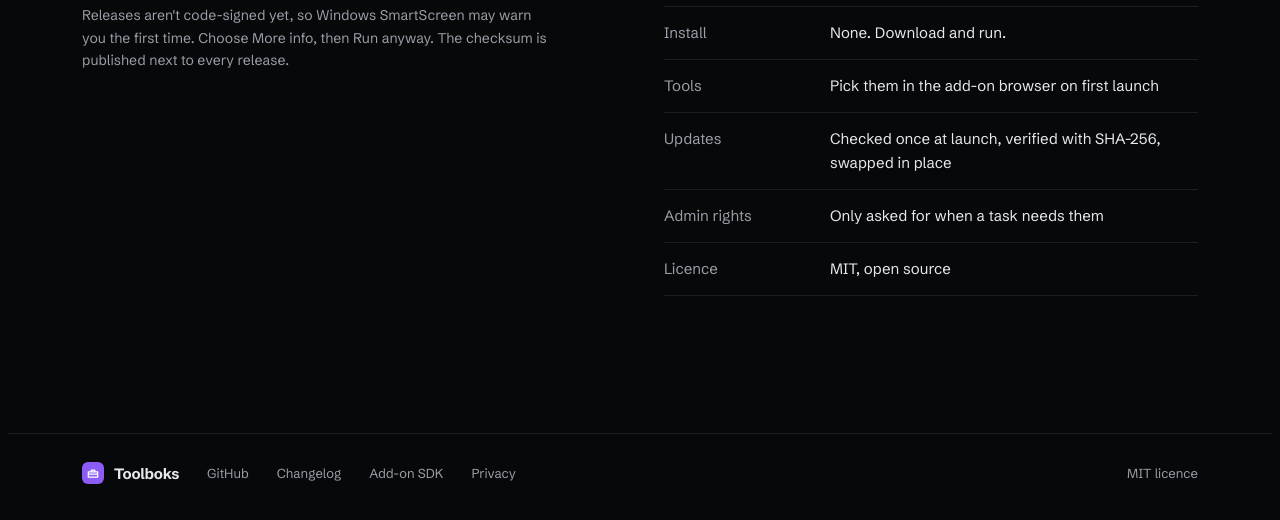
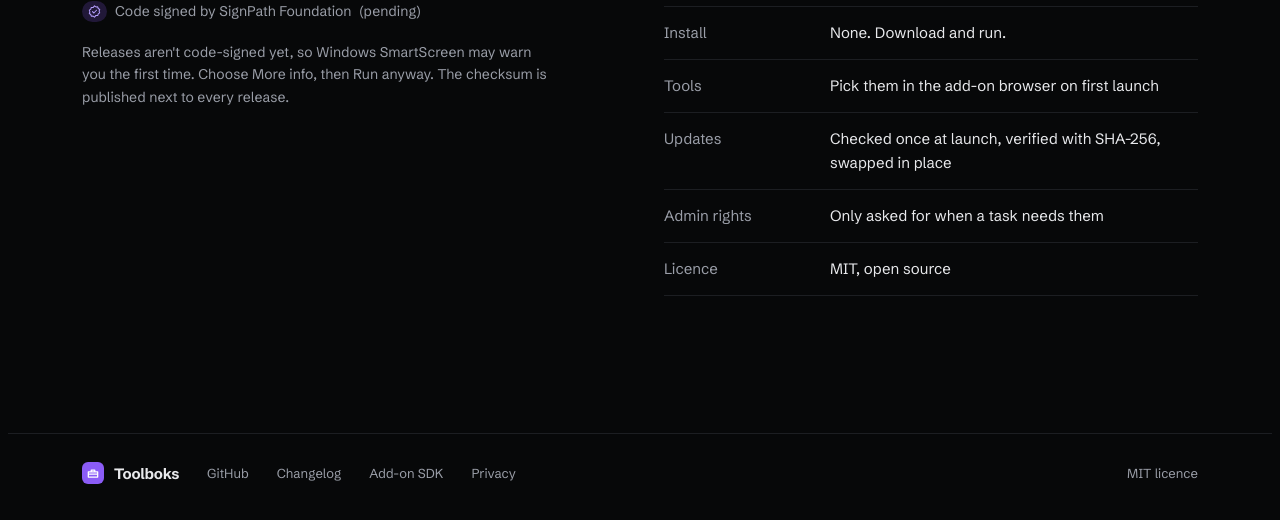
Before and after one commit to Gusseti/toolboks, a plain HTML site: page site/index.html in a window 1280 px wide. Shown: the part 8986-9506 px from the top of the page. Drawn offline with Linux system fonts and the light colour scheme; animation ran at ten frames a second.

Commit message:
Landing page: add the SignPath Foundation credit as pending (#125)
Co-Authored-By: Claude Sonnet 5.5 <noreply@anthropic.com>

```diff
--- a/site/index.html
+++ b/site/index.html
@@ -416,6 +416,7 @@
           <a class="btn primary" href="https://github.com/Gusseti/toolboks/releases/latest" target="_blank" rel="noopener"><svg class="ic"><use href="#i-down"/></svg>Download v0.12.6</a>
           <a class="btn" href="https://github.com/Gusseti/toolboks/blob/main/CHANGELOG.md" target="_blank" rel="noopener">What's new</a>
         </div>
+        <p class="signed"><span class="vbadge" title="Code signing by SignPath Foundation is pending"><svg class="ic" aria-hidden="true"><use href="#i-verified"/></svg></span>Code signed by SignPath Foundation <span class="pending">(pending)</span></p>
         <p class="warn">Releases aren't code-signed yet, so Windows SmartScreen may warn you the first time. Choose More info, then Run anyway. The checksum is published next to every release.</p>
       </div>
       <dl class="facts">
--- a/site/styles.css
+++ b/site/styles.css
@@ -385,6 +385,9 @@ section.block { padding-block: 140px 0; }
 .close h2 { font-size: clamp(2.75rem, 9vw, 7rem); line-height: .95; letter-spacing: -0.045em; font-weight: 800; }
 .close h2 .num { font-family: var(--display); letter-spacing: -0.045em; }
 .close h2 .exe { color: var(--accent-text); }
+.signed { margin-top: 14px; color: var(--muted); font-size: .875rem; display: flex; align-items: center; flex-wrap: wrap; gap: 4px 8px; }
+.signed .vbadge { margin-left: 0; padding: 3px 5px; }
+.signed .pending { color: var(--muted); }
 .close-grid { display: grid; grid-template-columns: minmax(0, 1fr) minmax(0, 1fr); gap: 48px; margin-top: 48px; align-items: start; }
 .facts { display: grid; gap: 0; border-top: 1px solid var(--line-soft); }
 .facts div { display: grid; grid-template-columns: 150px 1fr; gap: 16px; padding-block: 14px; border-bottom: 1px solid var(--line-soft); font-size: .9375rem; }
```
